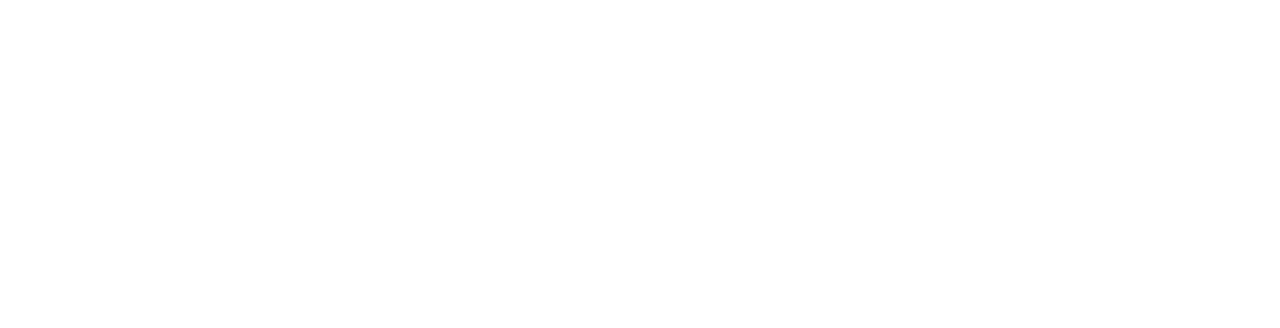
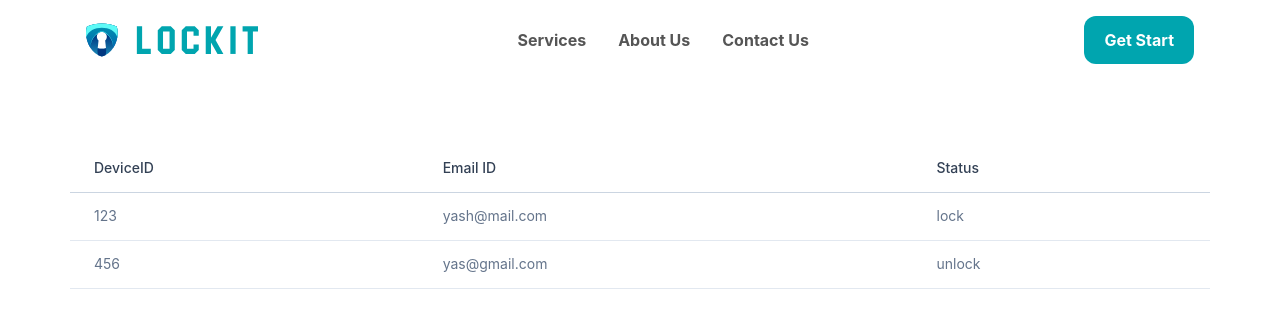
Before and after one commit to yashEra/lockit, a React (Create React App) app: page /manage-devices in a window 1280 px wide. Before the commit this address had no page. Shown: the top 328 px of the page. Built offline with nearby package versions, Linux system fonts and the light colour scheme.

Commit message:
Manage Device page and Table

```diff
--- a/src/App.js
+++ b/src/App.js
@@ -2,6 +2,7 @@
 import { BrowserRouter, Route, Routes } from "react-router-dom";
 import Home from "./pages/Home";
 import About from "./pages/About";
+import ManageDevices from './pages/ManageDevices';
 
 
 const App = () => {
@@ -12,6 +13,7 @@
           <Route index element={<Home />} />
           {/* <Route path="/contact" element={<Contact />} /> */}
           <Route path="/about" element={<About />} />
+          <Route path="/manage-devices" element={<ManageDevices />} />
           {/* <Route path="/login" element={<Login />} /> */}
 
           {/* <Route path="*" element={<NoPage />} /> */}
--- a/src/components/navbar/NavBar.jsx
+++ b/src/components/navbar/NavBar.jsx
@@ -48,13 +48,13 @@
               <li className="text-2xl p-4"> <a href="about">About US</a></li>
               <li className="text-2xl p-4">Contact Us</li>
               <button className="ml-4 text-[#00A5AF] bg-white w-[286px]">
-                <a href="login">Get Start</a>
+                <a href="manage-devices">Get Start</a>
               </button>
             </ul>
           </div>
         </div>
         <div className="hidden lg:flex">
-          <button className="ml-4 text-white">Get Start</button>
+          <button className="ml-4 text-white"><a href="manage-devices">Get Start</a></button>
         </div>
       </div>
     </div>
--- /dev/null
+++ b/src/components/tables/Devices.jsx
@@ -0,0 +1,32 @@
+import React from "react"
+
+  export default function Devices() {
+  return (
+ <>
+ {/*<!-- Component: Underline Table --> */}
+<div className="w-full overflow-x-auto flex justify-center p-16">
+  <table className="w-[1140px] text-left border-collapse rounded w-overflow-x-auto " cellspacing="0">
+    <tbody>
+      <tr className="border-b border-slate-300">
+        <th scope="col" className="h-12 px-6 text-sm font-medium stroke-slate-700 text-slate-700 ">DeviceID</th>
+        <th scope="col" className="h-12 px-6 text-sm font-medium stroke-slate-700 text-slate-700 ">Email ID</th>
+        <th scope="col" className="h-12 px-6 text-sm font-medium stroke-slate-700 text-slate-700 ">Status</th>
+      </tr>
+      <tr className="border-b border-slate-200">
+        <td className="h-12 px-6 text-sm transition duration-300 border-slate-200 stroke-slate-500 text-slate-500 ">123</td>
+        <td className="h-12 px-6 text-sm transition duration-300 border-slate-200 stroke-slate-500 text-slate-500 ">yash@mail.com</td>
+        <td className="h-12 px-6 text-sm transition duration-300 border-slate-200 stroke-slate-500 text-slate-500 ">lock</td>
+      </tr>
+      <tr className="border-b border-slate-200">
+        <td className="h-12 px-6 text-sm transition duration-300 border-slate-200 stroke-slate-500 text-slate-500 ">456</td>
+        <td className="h-12 px-6 text-sm transition duration-300 border-slate-200 stroke-slate-500 text-slate-500 ">yas@gmail.com</td>
+        <td className="h-12 px-6 text-sm transition duration-300 border-slate-200 stroke-slate-500 text-slate-500 ">unlock</td>
+      </tr>
+    </tbody>
+  </table>
+</div>
+{/*<!-- End Underline Table --> */}
+
+ </>
+)
+ }
--- /dev/null
+++ b/src/pages/ManageDevices.jsx
@@ -0,0 +1,17 @@
+import React from 'react';
+import Devices from '../components/tables/Devices';
+import NavBar from '../components/navbar/NavBar';
+
+function ManageDevices() {
+    // Your component logic goes here
+
+    return (
+        // JSX code for your component's UI goes here
+        <div>
+            <NavBar/>
+            <Devices/>
+        </div>
+    );
+}
+
+export default ManageDevices;
```
